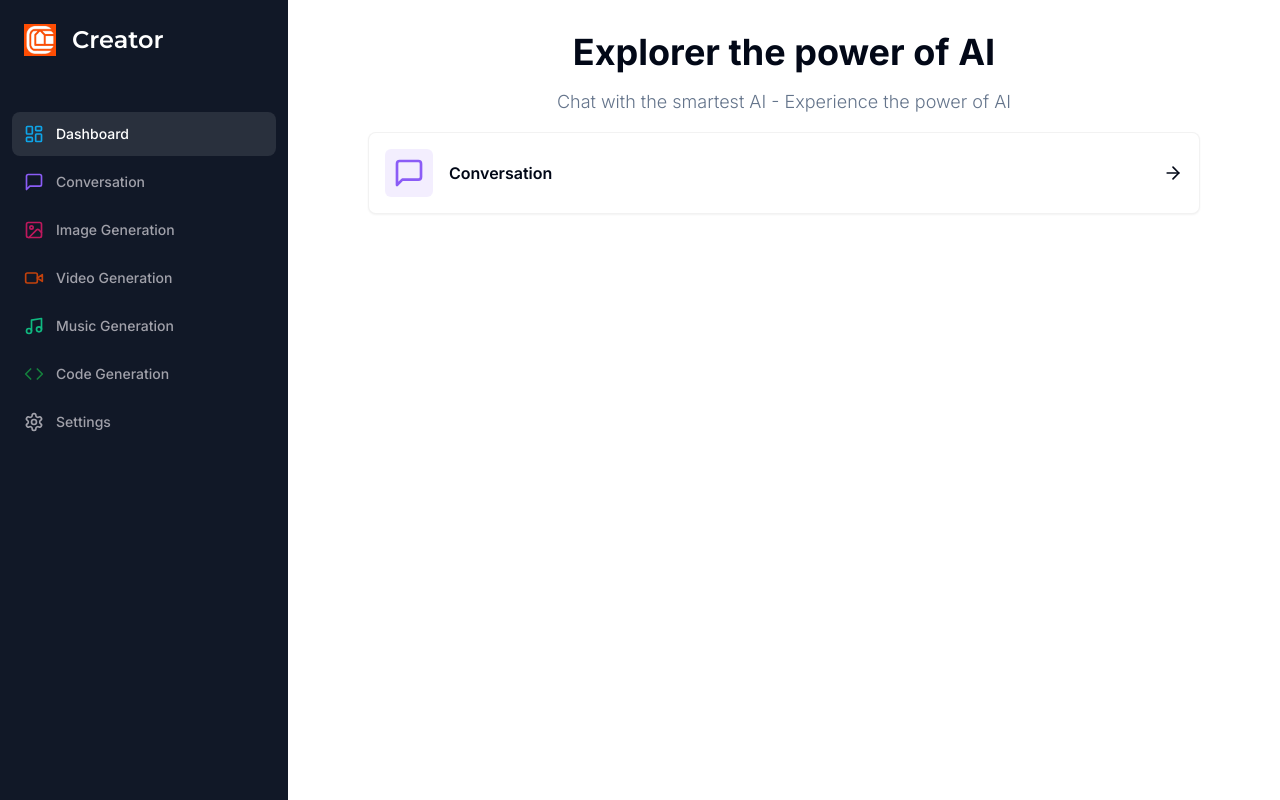
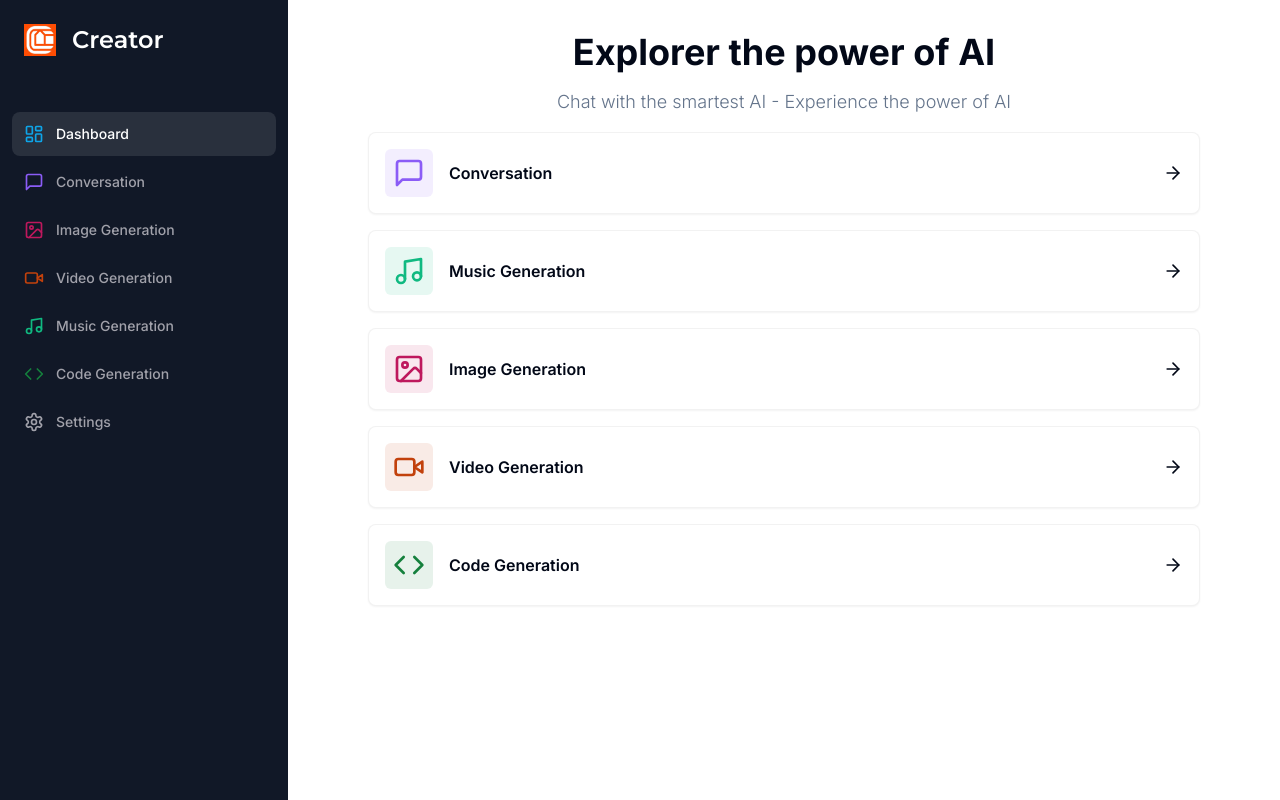
Before and after one commit to stecor/ai-saas-next, a Next.js app: page /dashboard in a window 1280 px wide. Built offline with nearby package versions, Linux system fonts and the light colour scheme.

Commit message:
sidebar conversation commit

```diff
--- a/app/(dashboards)/(routes)/dashboard/page.tsx
+++ b/app/(dashboards)/(routes)/dashboard/page.tsx
@@ -2,7 +2,8 @@
 
 import { Card } from "@/components/ui/card";
 import { cn } from "@/lib/utils";
-import { ArrowRight, MessageSquare } from "lucide-react";
+import { ArrowRight, Code, ImageIcon, MessageSquare, Music, VideoIcon } from "lucide-react";
+import { useRouter } from "next/navigation";
 
 
 const tools = [{
@@ -11,9 +12,38 @@
   color: 'text-violet-500',
   bgColor: 'bg-violet-500/10',
   href: '/conversation'
-}]
+},
+{
+  label: 'Music Generation',
+  icon: Music,
+  color: 'text-emerald-500',
+  bgColor: 'bg-emerald-500/10',
+  href: '/music'
+  },
+  {
+    label: 'Image Generation',
+    icon: ImageIcon,
+    color: 'text-pink-700',
+    bgColor: 'bg-pink-700/10',
+    href: '/image'
+  },
+  {
+    label: 'Video Generation',
+    icon: VideoIcon,
+    color: 'text-orange-700',
+    bgColor: 'bg-orange-700/10',
+    href: '/video'
+  },
+  {
+    label: 'Code Generation',
+    icon: Code,
+    color: 'text-green-700',
+    bgColor: 'bg-green-700/10',
+    href: '/code'
+  },]
 
 const DashboardPage = () => {
+  const router = useRouter()
   return (
     <div className="mb-8 space-y-4">
       <h2 className="text-2xl md:text-4xl font-bold text-center">
@@ -25,6 +55,7 @@
       <div className="px-4 md:px-20 lg:px32 space-y-4">
         {tools.map((tool) => (
           <Card
+            onClick={()=> router.push(tool.href)}
             key={tool.href}
             className="p-4 border-black/5 flex items-center justify-between hover:shadow-md transition cursor-pointer"
           >
```
